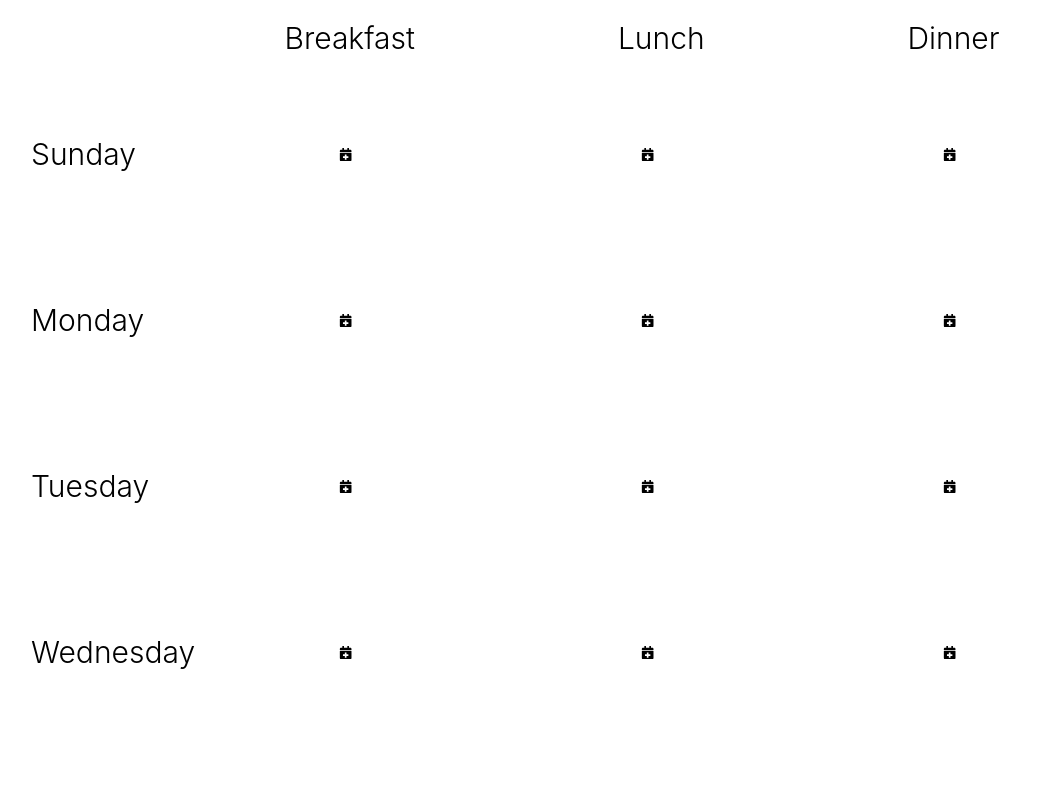
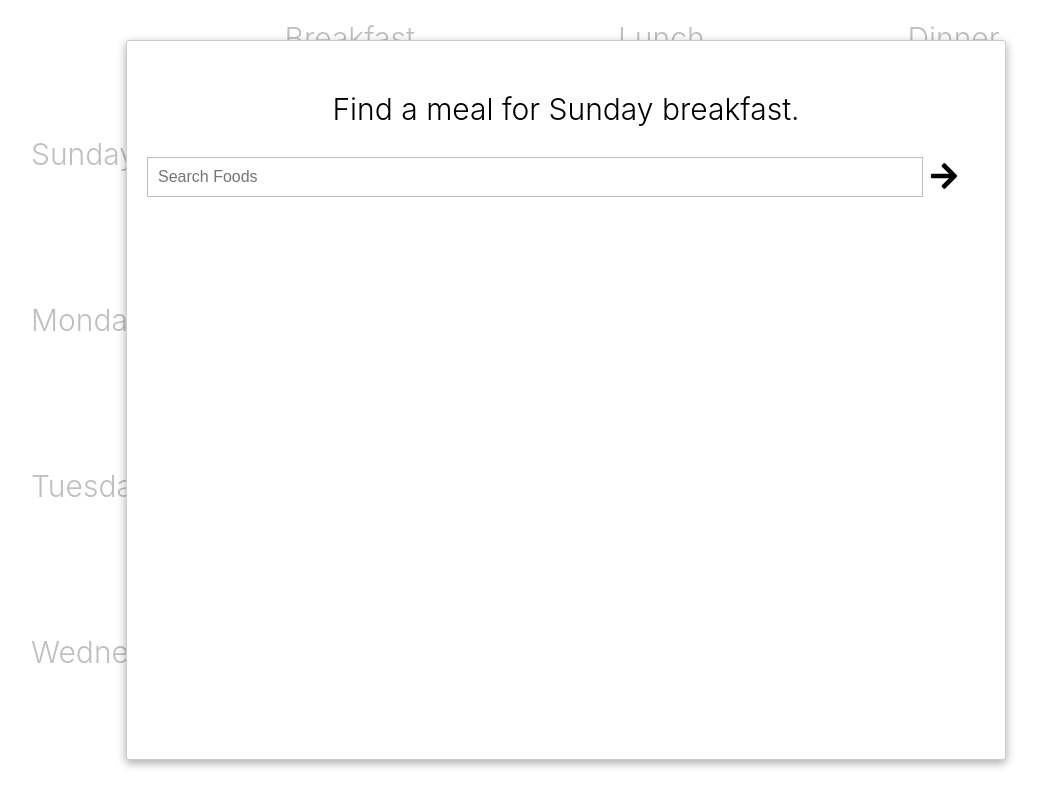
Before and after one commit to guilhermemalfatti/react-udacity-meals, a React (Create React App) app: page / in a window 1280 px wide. Both pictures are taken after a click on the button 420 px from the left and 146 px from the top of the page. Shown: the top 800 px of the page, without its empty margins (74-1116 px from the left). Built offline with nearby package versions, Linux system fonts and the light colour scheme; no server answers.

Commit message:
Food modal

```diff
--- a/src/components/App.js
+++ b/src/components/App.js
@@ -2,12 +2,53 @@
 import { connect } from 'react-redux'
 import { addrecipe, removeFromCalendar } from '../actions'
 import { capitalize } from '../utils/helper';
-import {FaCalendarPlus} from 'react-icons/fa'
-//console.log(FontAwesome)
+import {FaCalendarPlus} from 'react-icons/fa';
+import Modal from 'react-modal'
+import {FaArrowRight} from 'react-icons/fa'
+import Loading from 'react-loading'
+import { fetchRecipes } from '../utils/api'
+import FoodList from './FoodList'
+//console.log(ArrowRightIcon)
 
 class App extends Component {
+  state = {
+    foodModalOpen: false,
+    meal: null,
+    day: null,
+    food: null,
+  }
+
+  openFoodModal = ({ meal, day }) => {
+    this.setState(() => ({
+      foodModalOpen: true,
+      meal,
+      day,
+    }))
+  }
+  closeFoodModal = () => {
+    this.setState(() => ({
+      foodModalOpen: false,
+      meal: null,
+      day: null,
+      food: null,
+    }))
+  }
+  searchFood = (e) => {
+    if (!this.input.value) {
+      return
+    }
+     e.preventDefault()
+     this.setState(() => ({ loadingFood: true }))
+     fetchRecipes(this.input.value)
+      .then((food) => this.setState(() => ({
+        food,
+        loadingFood: false,
+      })))
+  }
+
   render() {
-    const { calendar, remove } = this.props
+    const { foodModalOpen, loadingFood, food } = this.state
+    const { calendar, selectRecipe, remove } = this.props
     const mealOrder = ['breakfast', 'lunch', 'dinner']
 
     return (
@@ -33,7 +74,7 @@
                           <img src={meals[meal].image} alt={meals[meal].label}/>
                           <button onClick={() => remove({meal, day})}>Clear</button>
                         </div>
-                      : <button className='icon-btn'>
+                      : <button onClick={() => this.openFoodModal({meal, day})} className='icon-btn'>
                            <FaCalendarPlus />
                         </button>}
                   </li>
@@ -42,6 +83,46 @@
             ))}
           </div>
         </div>
+
+       <Modal
+          className='modal'
+          overlayClassName='overlay'
+          isOpen={foodModalOpen}
+          onRequestClose={this.closeFoodModal}
+          contentLabel='Modal'
+        >
+          <div>
+            {loadingFood === true
+              ? <Loading delay={200} type='spin' color='#222' className='loading' />
+              : <div className='search-container'>
+                  <h3 className='subheader'>
+                    Find a meal for {capitalize(this.state.day)} {this.state.meal}.
+                  </h3>
+                  <div className='search'>
+                    <input
+                      className='food-input'
+                      type='text'
+                      placeholder='Search Foods'
+                      ref={(input) => this.input = input}
+                    />
+                    <button
+                      className='icon-btn'
+                      onClick={this.searchFood}>
+                        <FaArrowRight size={30}/>
+                    </button>
+                  </div>
+                  {food !== null && (
+                    <FoodList
+                      food={food}
+                      onSelect={(recipe) => {
+                        selectRecipe({ recipe, day: this.state.day, meal: this.state.meal })
+                        this.closeFoodModal()
+                      }}
+                    />)}
+                </div>}
+          </div>
+        </Modal>
+
        </div>
     )
   }
--- /dev/null
+++ b/src/components/FoodList.js
@@ -0,0 +1,23 @@
+import React from 'react'
+ function trim (str) {
+  return str.length > 16
+    ? str.slice(0, 16) + '...'
+    : str
+}
+ export default function FoodList ({ food, onSelect }) {
+  if (food.length === 0) {
+    return <p>Your search has 0 results.</p>
+  }
+   return (
+    <ul className='food-list'>
+      {food.map((item) => (
+        <li onClick={() => onSelect(item)} key={item.label}>
+          <h3>{trim(item.label)}</h3>
+          <img src={item.image} alt={item.label} />
+          <div>{Math.floor(item.calories)} Calories</div>
+          <div>{item.source}</div>
+        </li>
+      ))}
+    </ul>
+  )
+}
```
